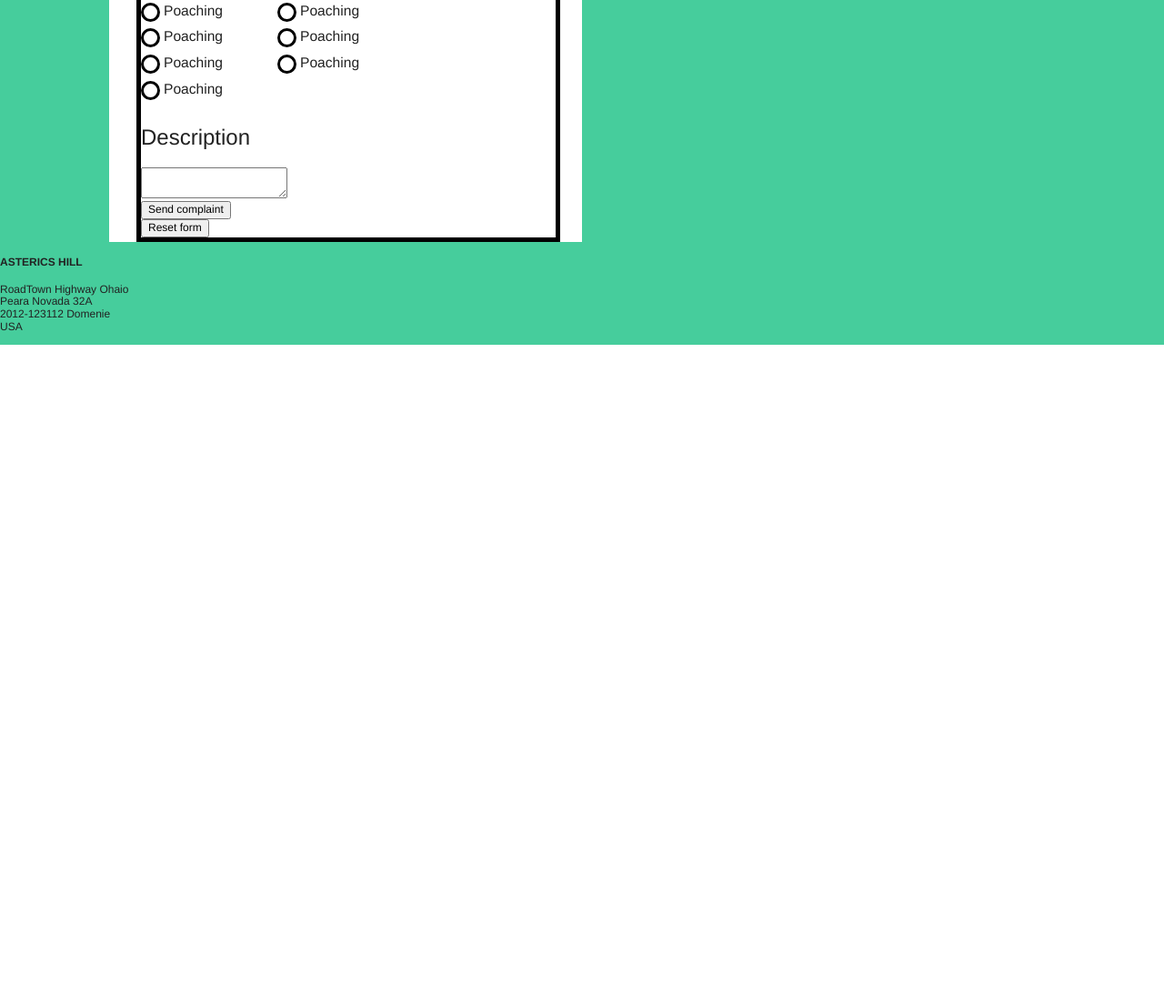
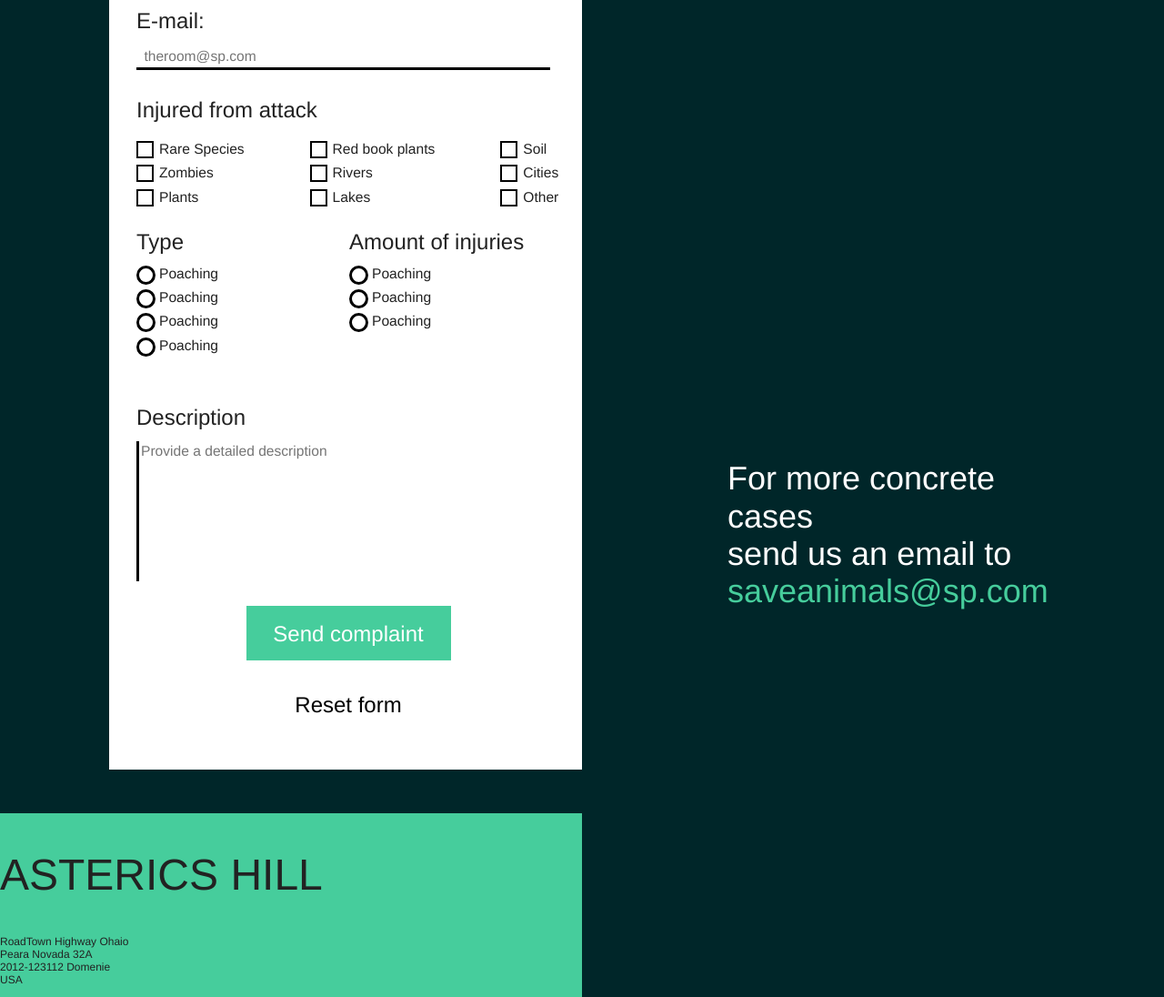
Before and after one commit to DigatalArtDesign/static-environment-issues-report, a website built with Parcel: page contact.html in a window 1280 px wide. Shown: the part 849-1945 px from the top of the page at 91% size. Before the commit the page ends 1228 px from the top, so only its background shows below. Built offline with nearby package versions, Linux system fonts and the light colour scheme.

Commit message:
feat: feature change

```diff
--- a/contact.html
+++ b/contact.html
@@ -98,25 +98,29 @@
                           </div>
                       </div>
                   </div>
-                  <div class="descr">
+                  <div class="description">
                       <p class="form-name is-h3">Description</p>
-                      <textarea></textarea>
+                      <textarea placeholder="Provide a detailed description"></textarea>
                   </div>
-                  <button type="button">Send complaint</button><br>
-                  <button type="button">Reset form</button>
+                  <div class="buttons">
+                    <button type="button" class="s-complaint is-button is-h3">Send complaint</button>
+                  </div>
+                  <div class="buttons">
+                    <button type="button" class="r-form is-button is-h3">Reset form</button>
+                  </div>
               </form>
           </div>
         </div>
-        <div class="adress">
-            <h4>ASTERICS HILL</h4>
-            <p>RoadTown Highway Ohaio<br>Peara Novada 32A<br>2012-123112 Domenie<br>USA</p>
+        <div class="address-box">
+            <h2 class="address-title is-h2">ASTERICS HILL</h2>
+            <p class="address">RoadTown Highway Ohaio<br>Peara Novada 32A<br>2012-123112 Domenie<br>USA</p>
         </div>
       </div>
     </section>
     <section class="main-content__section-content">
-        <div>
-            <h4>Reach us so that<br> we can take actions<br>together.</h4>
-            <h4>For more concrete cases send us an email to saveanimals@sas.com</h4>
+        <div class="slogan">
+            <div class="slogan1"><p>Reach us so that<br> we can take actions<br><span class="background-color">together</span>.</p></div>
+            <div class="slogan2"><p>For more concrete cases<br>send us an email to <span class="primary-color">saveanimals@sp.com</span></p></div>
         </div>
     </section>
   </main>
--- a/css/common.css
+++ b/css/common.css
@@ -172,3 +172,14 @@ a:hover {
       font-size: 4rem !important;
   }
 }
+
+.is-button {
+    height: 60px;
+    width: 225px;
+    border: none;
+    cursor: pointer;
+}
+
+.is-button:focus {
+    outline:none;
+}
--- a/css/contact.css
+++ b/css/contact.css
@@ -1,5 +1,8 @@
+body {
+  background-color: var(--background);
+}
 .main-content {
-  height: 100wh;
+  height: 100%;
   display: flex;
   width: 100%;
 }
@@ -10,6 +13,7 @@
 }
 
 .main-content__main-image {
+  height: 100%;
   background-size: cover;
   background-color: var(--primary);
   display: flex;
@@ -36,12 +40,17 @@
   color: var(--semi-white);
 }
 
-.primary-color{
+.primary-color {
   color: var(--primary);
 }
 
+.background-color {
+  color: var(--background);
+}
+
 .form-parent{
-  margin-left: 10em;
+  margin-top: 30rem;
+  margin-left: 10rem;
   display: flex;
   justify-content: center;
   flex-direction: column;
@@ -51,7 +60,7 @@
 .contact-bullet {
   color: var(--white);
   display: flex;
-  margin-bottom: 7em;
+  margin-bottom: 4rem;
 }
 
 .dot-part > .circle {
@@ -62,10 +71,12 @@
 }
 
 .dot-part {
-  padding-left: 1em;
+  padding-left: 1rem;
 }
 
 .form {
+  max-width: 550px;
+  width: 100%;
   display: flex;
   justify-content: center;
   flex-direction: column;
@@ -74,29 +85,29 @@
 }
 
 form {
-  border: 5px solid var(--black);
-  margin-left: 2.5em;
-  margin-right: 2em;
+  /* border: 5px solid var(--black); */
+  margin-left: 2.5rem;
+  margin-right: 2rem;
 }
 
 .form-title {
-  margin-left: 0.625em;
-  margin-bottom: 0em;
-  border: 5px solid var(--black);;
+  margin-left: 2.5rem;
+  margin-bottom: 0.5rem;
+  /* border: 5px solid var(--black); */
 }
 
 .form-name {
-  margin-top: 0.8em;
-  margin-bottom: 0.8em;
+  margin-top: 1.5rem;
+  margin-bottom: 1rem;
 }
 
 .text-input {
   width: 95%;
-  font-size: 1.3em;
-  margin-top: 0.5em;
-  margin-bottom: 0.5em;
-  padding: 0.3em;
-  padding-left: 0.7em;
+  font-size: 1.3rem;
+  margin-top: 1rem;
+  margin-bottom: 1rem;
+  padding: 0.3rem;
+  padding-left: 0.7rem;
   border-bottom: 3px solid var(--black);
   border-top-style: hidden;
   border-right-style: hidden;
@@ -112,17 +123,18 @@ form {
 }
 
 .ifa {
+  width: 100%;
   display:flex;
 
 }
 
 .ifa-select2 {
-  margin-left: 15%;
+  margin-left: 6rem;
 
 }
 
 .ifa-select3 {
-  margin-left: 15%;
+  margin-left: 6rem;
 }
 
 .mc-selectors {
@@ -130,16 +142,16 @@ form {
 }
 
 .aoi {
-  margin-left: 5em;
+  margin-left: 12rem;
 }
 
 .cb-container {
   display: block;
   position: relative;
   padding-left: 25px;
-  margin-top: .7em;
-  margin-bottom: .7em;
-  font-size: 1.3em;
+  margin-top: .7rem;
+  margin-bottom: .7rem;
+  font-size: 1.3rem;
 }
 
 .cb-container input {
@@ -172,9 +184,9 @@ form {
   display: block;
   position: relative;
   padding-left: 25px;
-  margin-top: .7em;
-  margin-bottom: .7em;
-  font-size: 1.3em;
+  margin-top: .7rem;
+  margin-bottom: .7rem;
+  font-size: 1.3rem;
 }
 
 .r-container input {
@@ -220,3 +232,78 @@ form {
  border-radius: 50%;
  background: var(--background);
 }
+
+.description {
+  margin-top: 4rem;
+}
+
+textarea {
+  width: 95%;
+  height: 150px;
+  font-size: 1.3rem !important;
+  resize: none !important;
+  border-bottom-style: hidden;
+  border-top-style: hidden;
+  border-right-style: hidden;
+  border-left: 3px solid var(--black);
+}
+
+textarea:focus {
+  outline:none;
+}
+
+.description {
+  margin-bottom: 2rem;
+}
+.buttons {
+  display: flex;
+  justify-content: center;
+  align-itrems: center;
+  margin-top: 1.5rem;
+  margin-bottom: 1.5rem;
+}
+
+.s-complaint {
+  background-color: var(--primary);
+  color: var(--white);
+
+}
+
+.s-complaint:hover {
+  background-color: #3CD262;
+  color: var(--white);
+}
+
+
+
+.r-form {
+  background-color: var(--white);
+  color: var(--black);
+  border-bottom: 3px solid var(--black);
+  margin-bottom: 2rem;
+}
+
+.slogan1, .slogan2{
+  color: var(--white);
+  font-weight: normal;
+  margin: 0 auto;
+  /* border: 1px solid var(--black); */
+}
+
+.slogan1 {
+  width: 55%;
+  margin-top: 4.5em;
+  font-size: 3.5rem;
+
+}
+
+.slogan2 {
+  width: 50%;
+  margin-top: 27em;
+  font-size: 3rem;
+}
+
+.address-box {
+  margin-top: 4rem;
+  background-color: var(--primary);
+}
```
